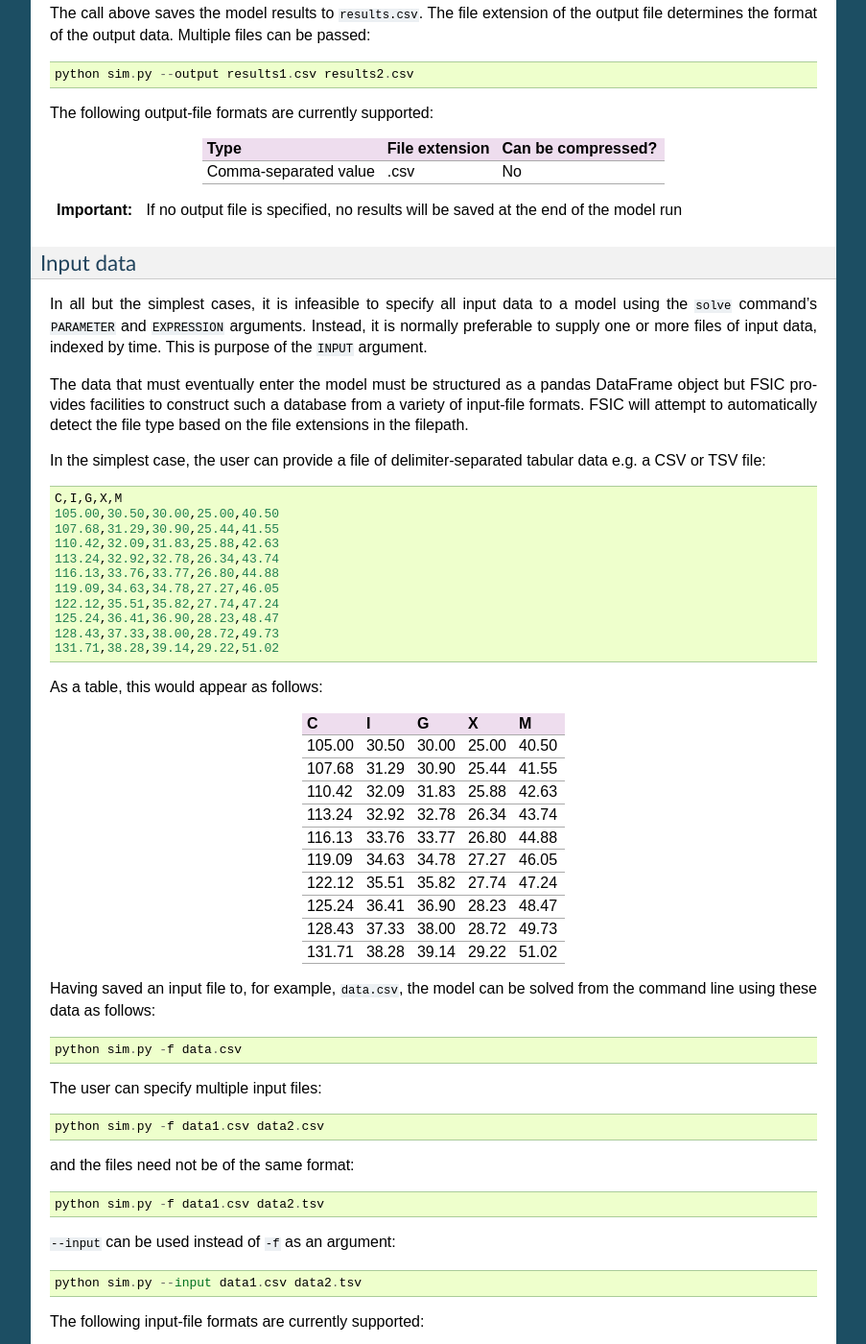
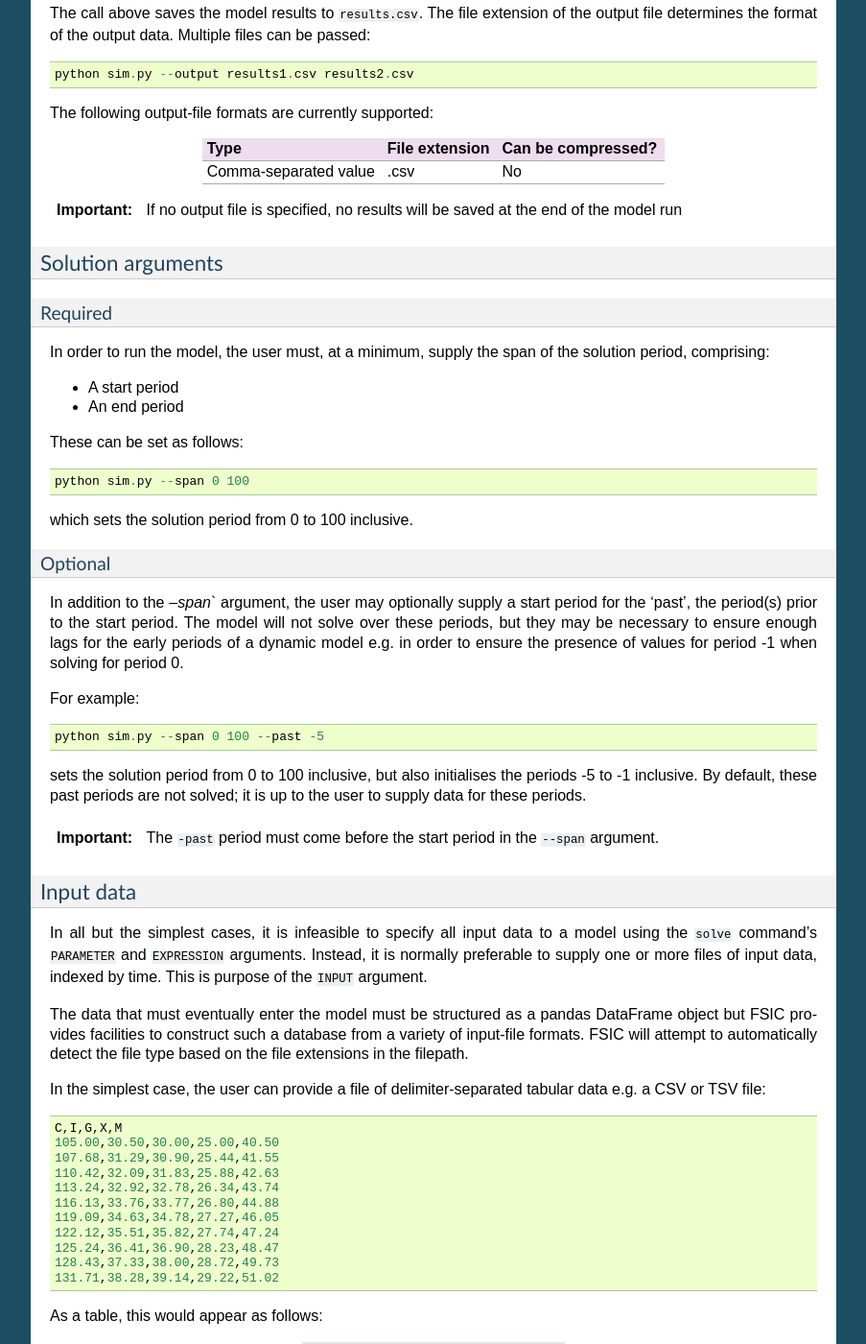
Before and after one commit to ChrisThoung/fsic-archive, a Sphinx documentation site: the page built from doc/source/solve.rst, in a window 1280 px wide and 1400 px high, scrolled down 1027 px. Shown: the whole window at 96% size, without its empty margins (198-1101 px from the left). Built offline with Sphinx 7.4.7, drawn with Linux system fonts in a browser that asks for light colours; the version number could not be read and is left out; some of the changed text lies outside the part shown.

Commit message:
Add documentation on span arguments
Add documentation on span arguments (required `--span` argument as
well as optional `--past` argument).

```diff
--- a/doc/source/solve.rst
+++ b/doc/source/solve.rst
@@ -87,6 +87,48 @@ Comma-separated value            .csv                  No
    model run
 
 
+.. _solution-arguments:
+
+Solution arguments
+------------------
+
+Required
+~~~~~~~~
+
+In order to run the model, the user must, at a minimum, supply the span of the
+solution period, comprising:
+
+* A start period
+* An end period
+
+These can be set as follows::
+
+    python sim.py --span 0 100
+
+which sets the solution period from 0 to 100 inclusive.
+
+Optional
+~~~~~~~~
+
+In addition to the `--span`` argument, the user may optionally supply a start
+period for the 'past', the period(s) prior to the start period. The model will
+not solve over these periods, but they may be necessary to ensure enough lags
+for the early periods of a dynamic model e.g. in order to ensure the presence of
+values for period -1 when solving for period 0.
+
+For example::
+
+    python sim.py --span 0 100 --past -5
+
+sets the solution period from 0 to 100 inclusive, but also initialises the
+periods -5 to -1 inclusive. By default, these past periods are not solved; it is
+up to the user to supply data for these periods.
+
+.. important::
+   The ``-past`` period must come before the start period in the ``--span``
+   argument.
+
+
 .. _input-data:
 
 Input data
```
